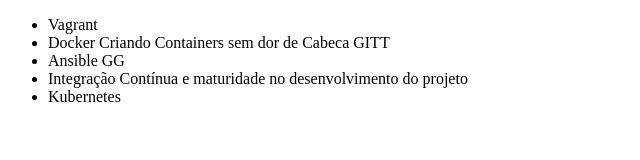
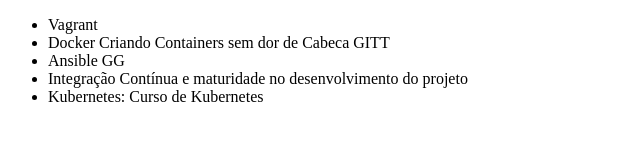
Before and after one commit to juniorsonyko/work-git, a plain HTML site: page index.html in a window 1280 px wide. Shown: the whole page, without its empty margins (0-640 px from the left). Drawn offline with Linux system fonts and the light colour scheme.

Commit message:
Alterando o curso de kubernetes

```diff
--- a/index.html
+++ b/index.html
@@ -13,7 +13,7 @@
 
     <li>Ansible GG</li>
     <li>Integração Contínua e maturidade no desenvolvimento do projeto</li>
-    <li>Kubernetes</li>
+    <li>Kubernetes: Curso de Kubernetes</li>
 
 
   </ul>
```
